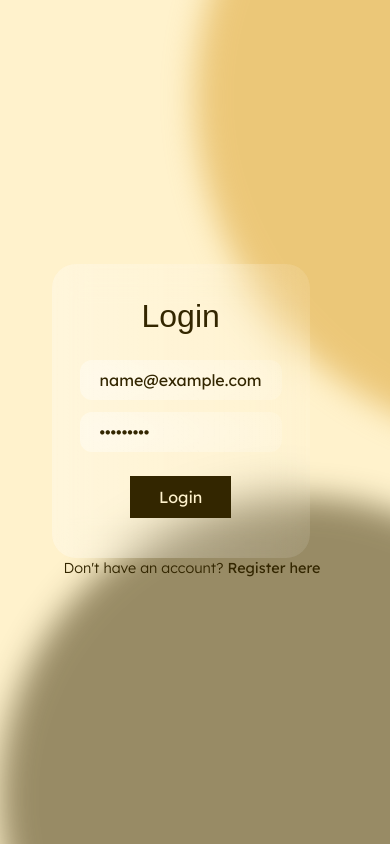
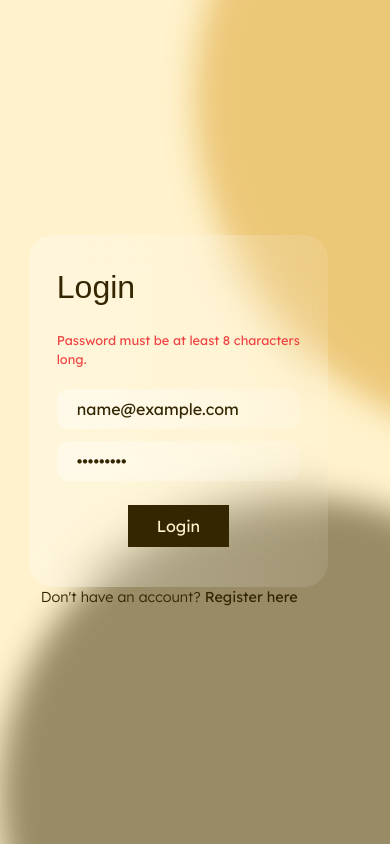
Before and after one commit to mamebb2023/CalHabit, a Next.js app: page / in a window 390 px wide. Both pictures are taken after typing "name@example.com", "Sample123" into the empty fields and a click on the button "Login". Built offline with nearby package versions, Linux system fonts and the light colour scheme; a web font is replaced by a local one.

Commit message:
Refactor global CSS and add style configuration files

```diff
--- a/src/components/Login.tsx
+++ b/src/components/Login.tsx
@@ -1,10 +1,11 @@
 "use client";
 
-import React from "react";
+import React, { useRef, useState } from "react";
 import Input from "@/components/shared/Input";
 import Button from "@/components/shared/Button";
 import { Fleur_De_Leah } from "next/font/google";
-import { motion } from "framer-motion";
+import { AnimatePresence, motion } from "framer-motion";
+import { validateEmail } from "@/lib/utils";
 
 const font = Fleur_De_Leah({
   subsets: ["latin"],
@@ -12,8 +13,29 @@ const font = Fleur_De_Leah({
 });
 
 const Login = () => {
+  const emailRef = useRef<HTMLInputElement>(null);
+  const passwordRef = useRef<HTMLInputElement>(null);
+  const [error, setError] = useState("");
+
   const handleSubmit = (e: React.FormEvent<HTMLFormElement>) => {
     e.preventDefault();
+
+    const email = emailRef.current?.value || "";
+    const password = passwordRef.current?.value || "";
+
+    if (!validateEmail(email)) {
+      setError("Please enter a valid email address");
+      return;
+    }
+
+    if (!validateEmail(password)) {
+      setError("Password must be at least 8 characters long.");
+      return;
+    }
+
+    setError("");
+
+    // Handle successful login logic here
   };
 
   return (
@@ -25,26 +47,29 @@ const Login = () => {
         duration: 0.4,
         ease: "easeInOut",
       }}
-      className="p-7 flex-center gap-5 flex-col w-[90%] lg:w-[400px] bg-glass rounded-3xl"
+      className="p-7 flex gap-5 flex-col w-[90%] lg:w-[400px] bg-glass rounded-3xl"
     >
       <h3 className={`h3 ${font.className}`}>Login</h3>
+      <AnimatePresence mode="wait">
+        {error && (
+          <motion.p
+            initial={{ opacity: 0, y: -10 }}
+            animate={{ opacity: 1, y: 0 }}
+            exit={{ opacity: 0, y: 10 }}
+            transition={{ duration: 0.2 }}
+            className="text-red-500 text-[.8em]"
+          >
+            {error}
+          </motion.p>
+        )}
+      </AnimatePresence>
 
-      <form
-        onSubmit={(e) => handleSubmit(e)}
-        className="flex flex-col gap-3 w-full"
-      >
-        <Input className="bg-glass" type="email" placeholder="Email" required />
-        <Input
-          className="bg-glass"
-          type="password"
-          placeholder="Password"
-          required
-        />
+      <form onSubmit={handleSubmit} className="flex flex-col gap-3 w-full">
+        <Input type="text" placeholder="Email" ref={emailRef} />
+        <Input type="password" placeholder="Password" ref={passwordRef} />
 
         <div className="flex-center my-3">
-          <Button type="submit" className="">
-            Login
-          </Button>
+          <Button type="submit">Login</Button>
         </div>
       </form>
     </motion.div>
--- a/src/components/Register.tsx
+++ b/src/components/Register.tsx
@@ -80,7 +80,7 @@ const Register = () => {
 
       <form onSubmit={handleSubmit} className="flex flex-col gap-3 w-full">
         <Input type="text" placeholder="Your Name" ref={nameRef} />
-        <Input type="email" placeholder="Email" ref={emailRef} />
+        <Input type="text" placeholder="Email" ref={emailRef} />
         <Input type="password" placeholder="Password" ref={passwordRef} />
         <Input
           type="password"
@@ -89,9 +89,7 @@ const Register = () => {
         />
 
         <div className="flex-center my-3">
-          <Button type="submit" className="">
-            Register
-          </Button>
+          <Button type="submit">Register</Button>
         </div>
       </form>
     </motion.div>
```
